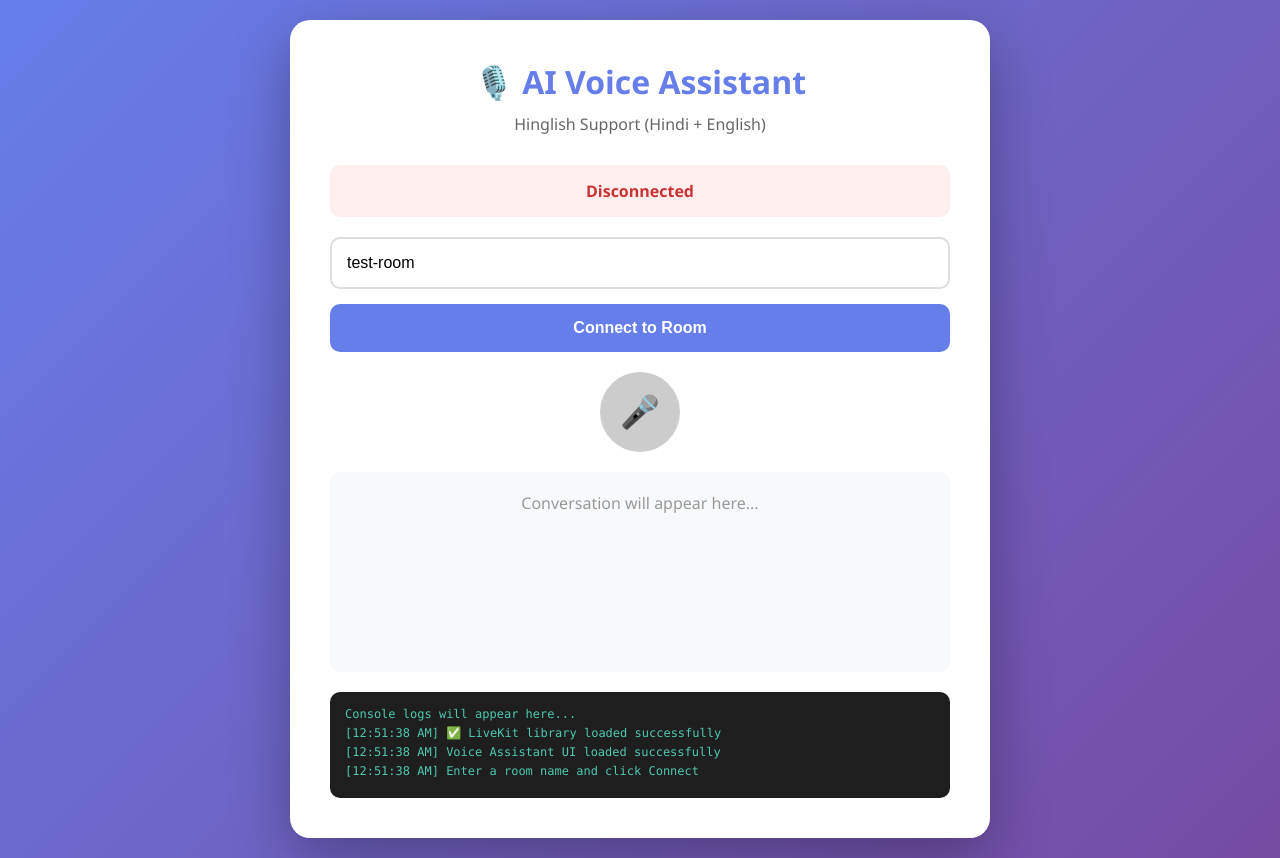
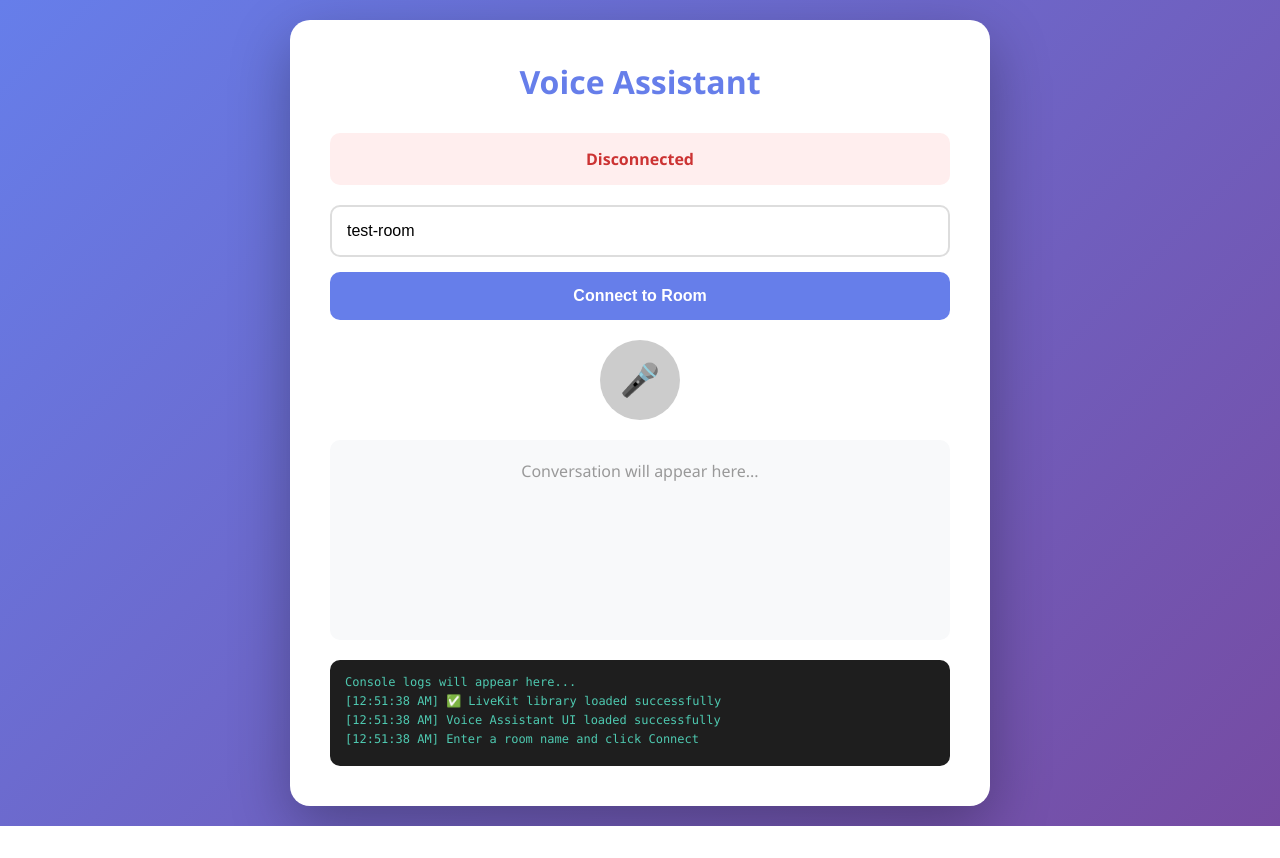
Before and after one commit to dimension-drifter/cf4, a Flask app: page / in a window 1280 px wide. After the commit the page ends 826 px from the top, so only its background shows below. Run offline with Flask 3, Linux system fonts and the light colour scheme; some libraries are stand-ins or nearby versions.

Commit message:
web based ui v2

```diff
--- a/templates/index.html
+++ b/templates/index.html
@@ -3,7 +3,7 @@
 <head>
     <meta charset="UTF-8">
     <meta name="viewport" content="width=device-width, initial-scale=1.0">
-    <title>AI Voice Assistant - Hinglish Support</title>
+    <title>Voice Assistant-Support</title>
     <style>
         * {
             margin: 0;
@@ -186,8 +186,8 @@
 </head>
 <body>
     <div class="container">
-        <h1>🎙️ AI Voice Assistant</h1>
-        <p class="subtitle">Hinglish Support (Hindi + English)</p>
+        <h1>Voice Assistant</h1>
+        <p class="subtitle"></p>
 
         <div id="status" class="connection-status status-disconnected">
             Disconnected
```
